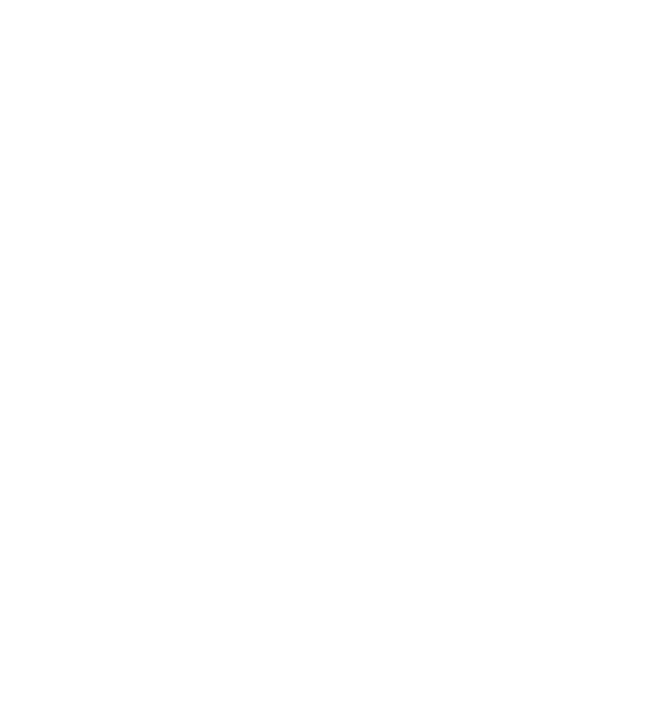
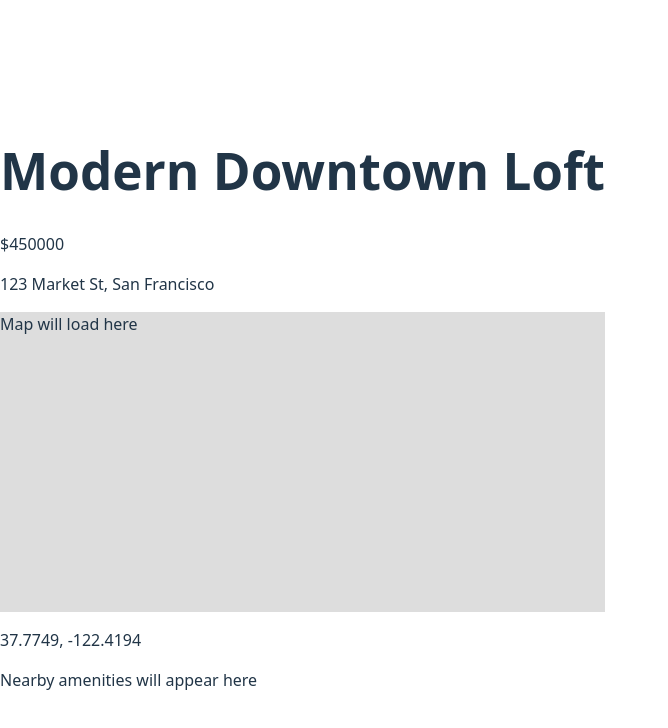
Before and after one commit to sailajabevara/real-estate-mapbox-platform, a React (Vite) app: page /property/1 in a window 1280 px wide. Before the commit this address had no page. Shown: the top 728 px of the page, without its empty margins (0-668 px from the left). Built offline with nearby package versions, Linux system fonts and the light colour scheme.

Commit message:
Added property detail page with routing

```diff
--- a/src/App.jsx
+++ b/src/App.jsx
@@ -1,11 +1,14 @@
 import { BrowserRouter, Routes, Route } from "react-router-dom";
 import Properties from "./pages/Properties";
+import PropertyDetail from "./pages/PropertyDetail";
 
 function App() {
   return (
     <BrowserRouter>
       <Routes>
         <Route path="/properties" element={<Properties />} />
+        <Route path="/property/:id" element={<PropertyDetail />} />
+
       </Routes>
     </BrowserRouter>
   );
--- /dev/null
+++ b/src/pages/PropertyDetail.jsx
@@ -0,0 +1,45 @@
+import { useParams } from "react-router-dom";
+import properties from "../data/properties.json";
+
+export default function PropertyDetail() {
+  const { id } = useParams();
+
+  const property = properties.find(
+    (p) => p.id === Number(id)
+  );
+
+  if (!property) return <div>Property not found</div>;
+
+  return (
+    <div data-testid="property-detail-container">
+
+      <h1 data-testid="property-title">
+        {property.title}
+      </h1>
+
+      <p data-testid="property-price">
+        ${property.price}
+      </p>
+
+      <p data-testid="property-full-address">
+        {property.address}, {property.city}
+      </p>
+
+      <div
+        data-testid="property-map"
+        style={{height:"300px", background:"#ddd"}}
+      >
+        Map will load here
+      </div>
+
+      <p data-testid="property-coordinates">
+        {property.latitude}, {property.longitude}
+      </p>
+
+      <div data-testid="nearby-amenities">
+        Nearby amenities will appear here
+      </div>
+
+    </div>
+  );
+}
```
